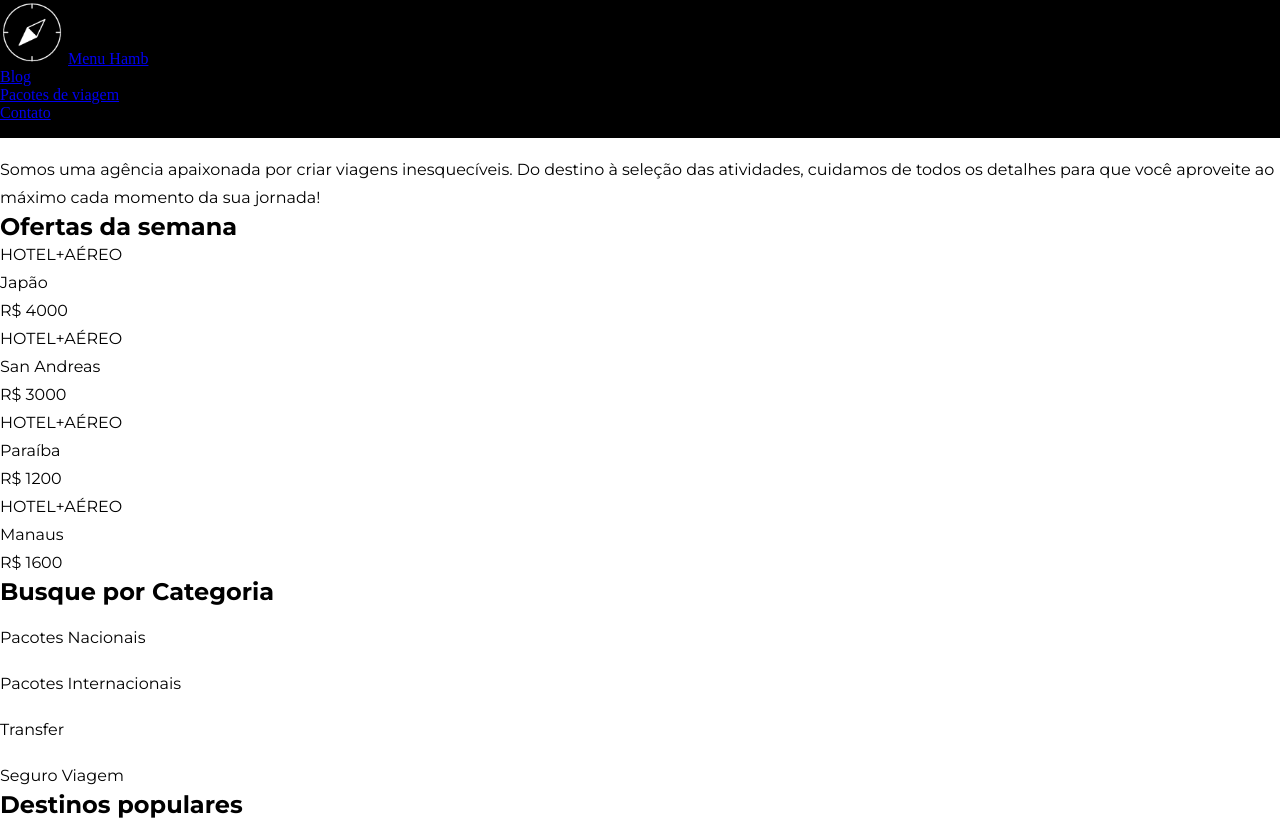
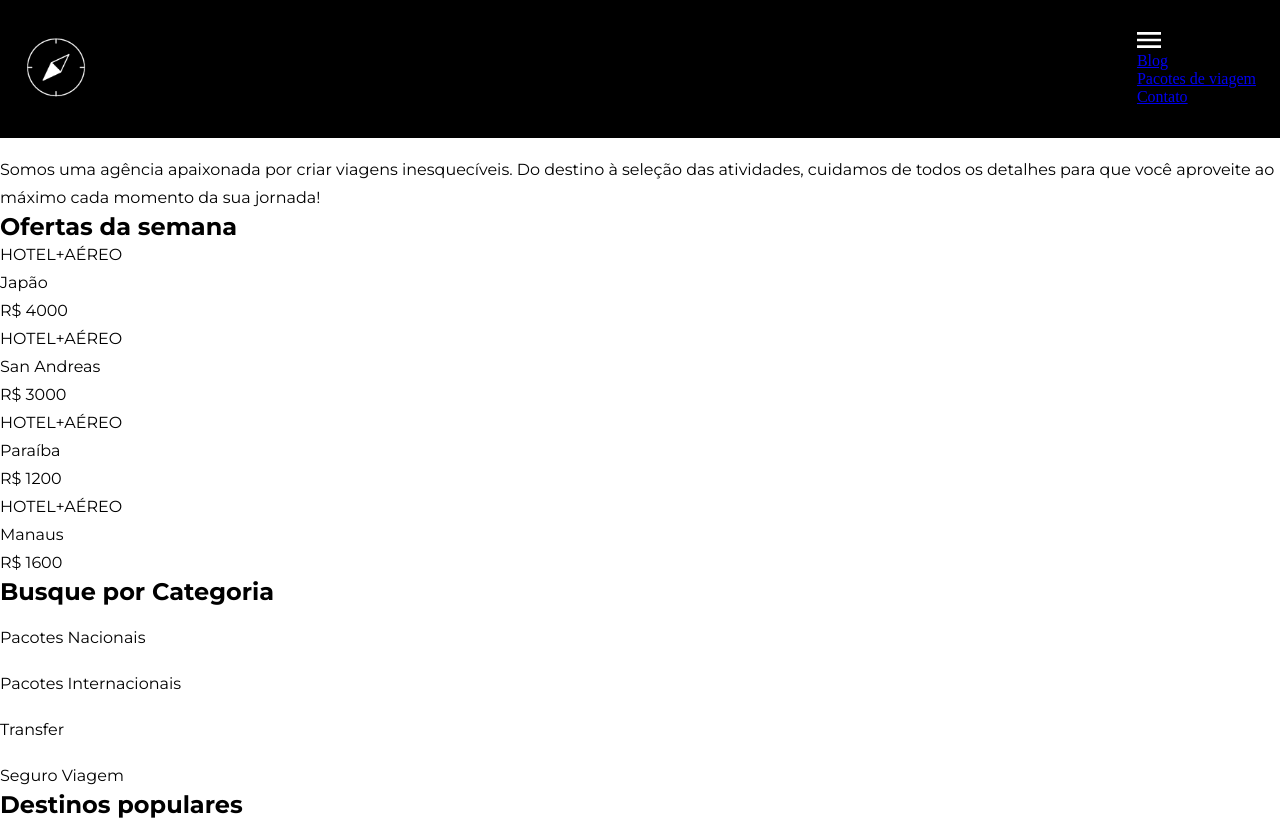
Before and after one commit to agnercarvalho/jornada-viagens, a plain HTML site: page index.html in a window 1280 px wide. Shown: the top 822 px of the page. Drawn offline with Linux system fonts and the light colour scheme.

Commit message:
Adiciona mais regras de estilo

```diff
--- a/css/header.css
+++ b/css/header.css
@@ -2,6 +2,11 @@ header {
   background-color: #000;
   width: 100%;
   height: 138px;
+  padding: 37px 24px;
+  display: flex;
+  flex-direction: row;
+  justify-content: space-between;
+  align-items: center;
 }
 
 .home-link {
--- a/index.html
+++ b/index.html
@@ -20,7 +20,13 @@
           title="Voltar para a página inicial"
         />
       </a>
-      <a href="#">Menu Hamb</a>
+      <div>
+        <a href="#"
+          ><img
+            src="./img/Header e rodapés/menu.svg"
+            alt=""
+            title="Link para abrir o menu"
+        /></a>
         <nav>
           <ul>
             <li>
@@ -36,6 +42,7 @@
             </li>
           </ul>
         </nav>
+      </div>
     </header>
     <main>
       <section>
```
Also changed, not shown: img/Header e rodapés/menu.svg (added). Lines whose indentation alone changed are shown as unchanged.
